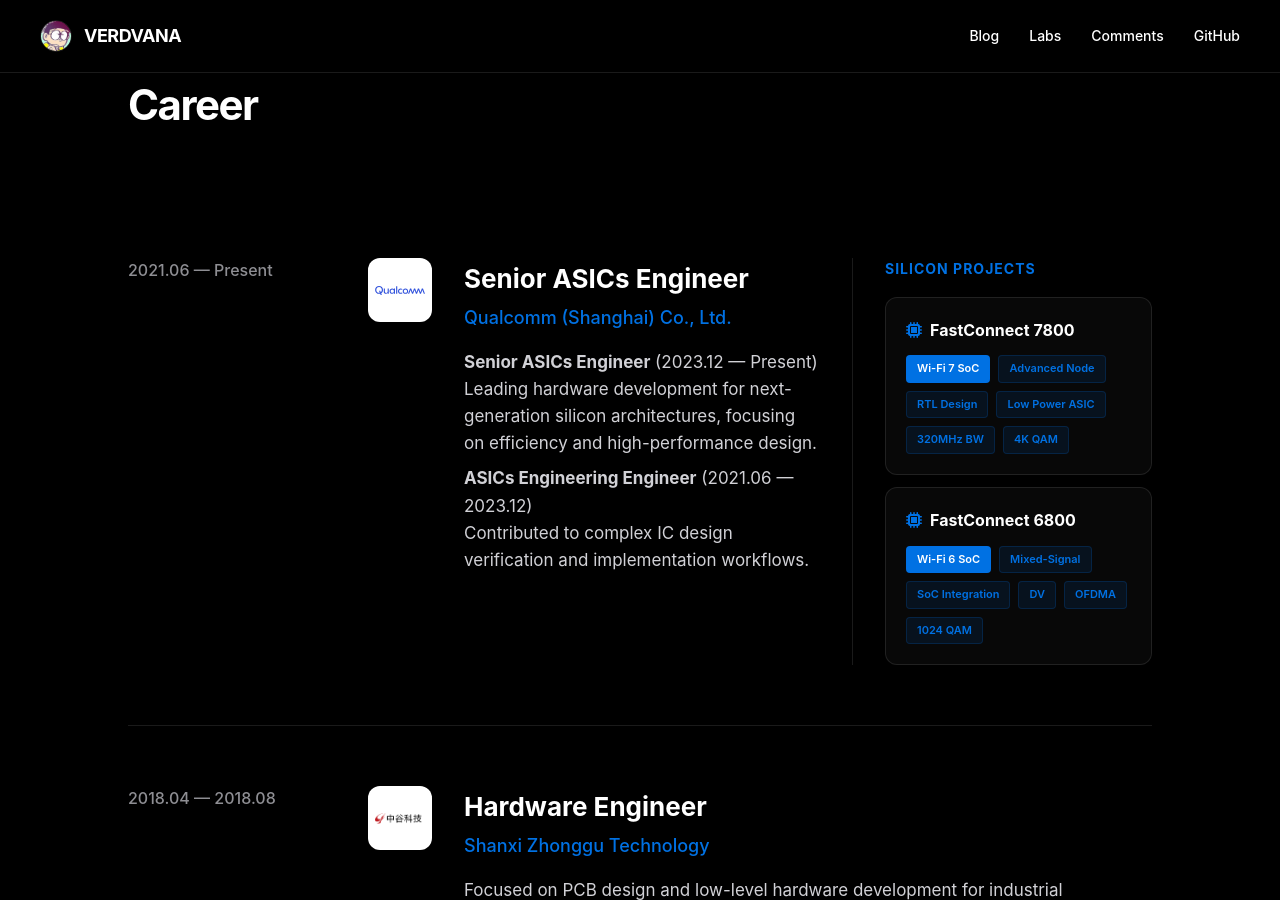
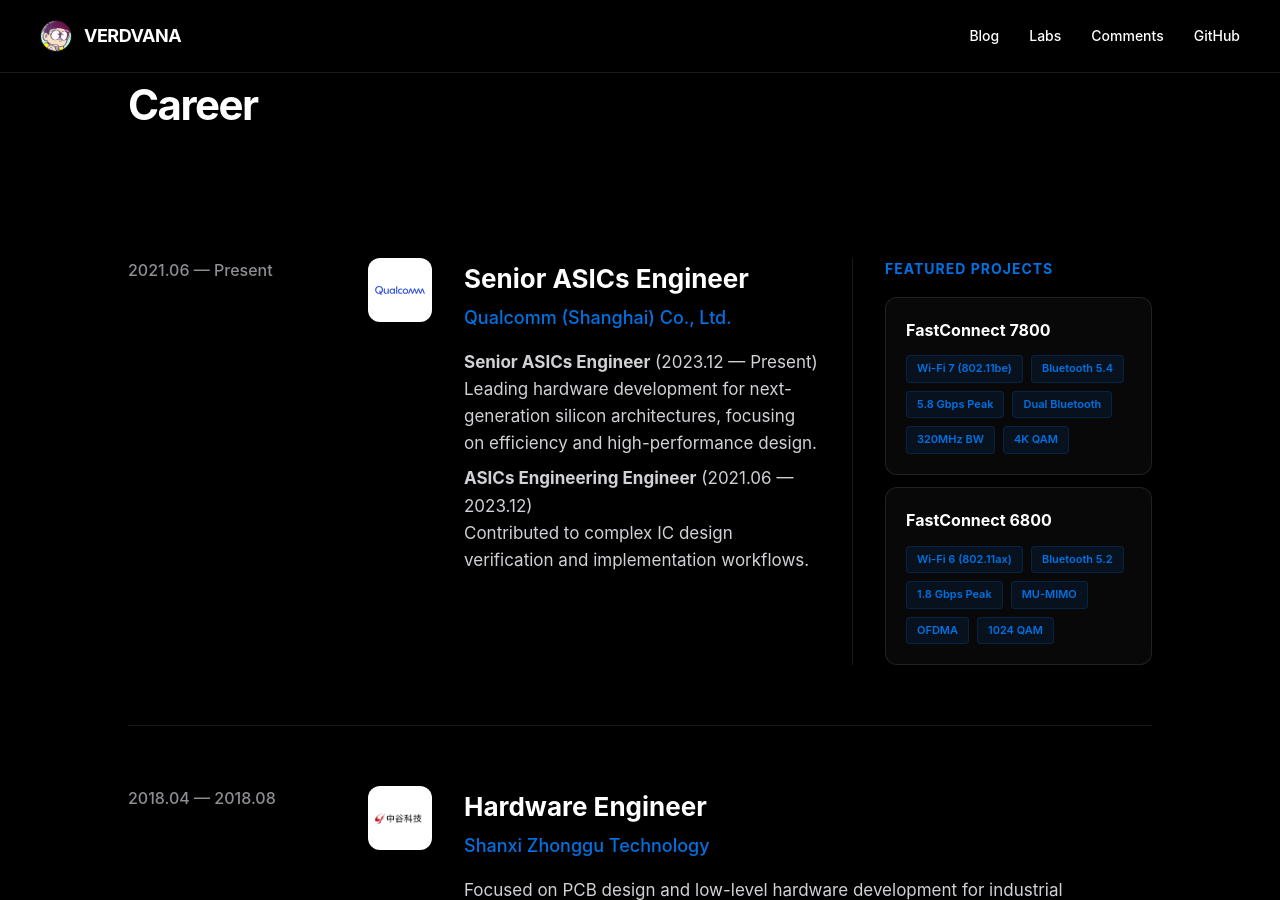
Before and after one commit to Verdvana/Verdvana.github.io, a Jekyll site: the page built from index.html, in a window 1280 px wide and 900 px high, scrolled down 859 px. Built offline with Jekyll 4.4.1, drawn with Linux system fonts in a browser that asks for light colours.

Commit message:
Update index.html
rollback index.html

```diff
--- a/index.html
+++ b/index.html
@@ -492,25 +492,25 @@
                         <p><strong>ASICs Engineering Engineer</strong> (2021.06 — 2023.12)<br>Contributed to complex IC design verification and implementation workflows.</p>
                     </div>
                     <div class="projects-area">
-                        <h5>Silicon Projects</h5>
+                        <h5>Featured Projects</h5>
                         <div class="project-item" style="margin-bottom: 12px;">
-                            <h6><i class="fas fa-microchip" style="margin-right: 8px; color: var(--accent-color);"></i>FastConnect 7800</h6>
+                            <h6>FastConnect 7800</h6>
                             <div class="project-tags">
-                                <span class="project-tag" style="background: var(--accent-color); color: #fff;">Wi-Fi 7 SoC</span>
-                                <span class="project-tag">Advanced Node</span>
-                                <span class="project-tag">RTL Design</span>
-                                <span class="project-tag">Low Power ASIC</span>
+                                <span class="project-tag">Wi-Fi 7 (802.11be)</span>
+                                <span class="project-tag">Bluetooth 5.4</span>
+                                <span class="project-tag">5.8 Gbps Peak</span>
+                                <span class="project-tag">Dual Bluetooth</span>
                                 <span class="project-tag">320MHz BW</span>
                                 <span class="project-tag">4K QAM</span>
                             </div>
                         </div>
                         <div class="project-item">
-                            <h6><i class="fas fa-microchip" style="margin-right: 8px; color: var(--accent-color);"></i>FastConnect 6800</h6>
+                            <h6>FastConnect 6800</h6>
                             <div class="project-tags">
-                                <span class="project-tag" style="background: var(--accent-color); color: #fff;">Wi-Fi 6 SoC</span>
-                                <span class="project-tag">Mixed-Signal</span>
-                                <span class="project-tag">SoC Integration</span>
-                                <span class="project-tag">DV</span>
+                                <span class="project-tag">Wi-Fi 6 (802.11ax)</span>
+                                <span class="project-tag">Bluetooth 5.2</span>
+                                <span class="project-tag">1.8 Gbps Peak</span>
+                                <span class="project-tag">MU-MIMO</span>
                                 <span class="project-tag">OFDMA</span>
                                 <span class="project-tag">1024 QAM</span>
                             </div>
@@ -527,7 +527,7 @@
                     </div>
                     <div class="details">
                         <h4>Hardware Engineer</h4>
-                        <div class="company-name"><a href="https://www.zgkj00.cn" target="_blank" style="color: var(--accent-color); text-decoration: none;">Shanxi Zhonggu Technology</a></div>
+                        <div class="company-name"><a href="https://www.zhonggu.com" target="_blank" style="color: var(--accent-color); text-decoration: none;">Shanxi Zhonggu Technology</a></div>
                         <p>Focused on PCB design and low-level hardware development for industrial sensors.</p>
                     </div>
                 </div>
```
